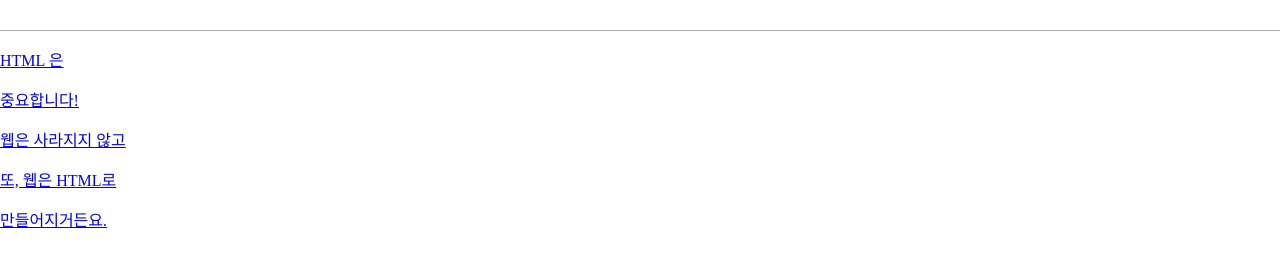
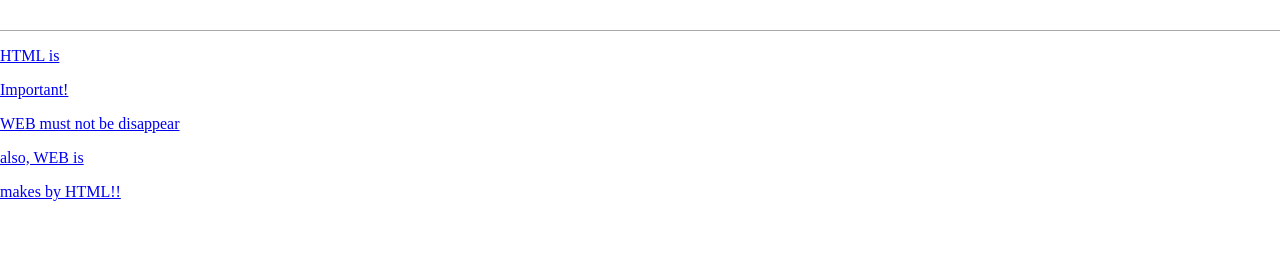
Before and after one commit to hello9reen/kankan, a plain HTML site: page index.html in a window 1280 px wide. Drawn offline with Linux system fonts and the light colour scheme.

Commit message:
change contents

```diff
--- a/index.html
+++ b/index.html
@@ -26,11 +26,11 @@
   </header>
   <section>
     <aside>
-        <p><a href="some1.html">HTML 은</a></p>
-        <p><a href="some2.html">중요합니다!</a></p>
-        <p><a href="some3.html">웹은 사라지지 않고</a></p>
-        <p><a href="some4.html">또, 웹은 HTML로</a></p>
-        <p><a href="some5.html">만들어지거든요.</a></p>
+        <p><a href="some1.html">HTML is</a></p>
+        <p><a href="some2.html">Important!</a></p>
+        <p><a href="some3.html">WEB must not be disappear</a></p>
+        <p><a href="some4.html">also, WEB is</a></p>
+        <p><a href="some5.html">makes by HTML!!</a></p>
       </aside>
       <div class="kankan">
       </div>
```
Also changed, not shown: some2.html (+1 -1 lines), some3.html (+1 -1 lines), some4.html (+1 -1 lines), some5.html (+1 -1 lines).
